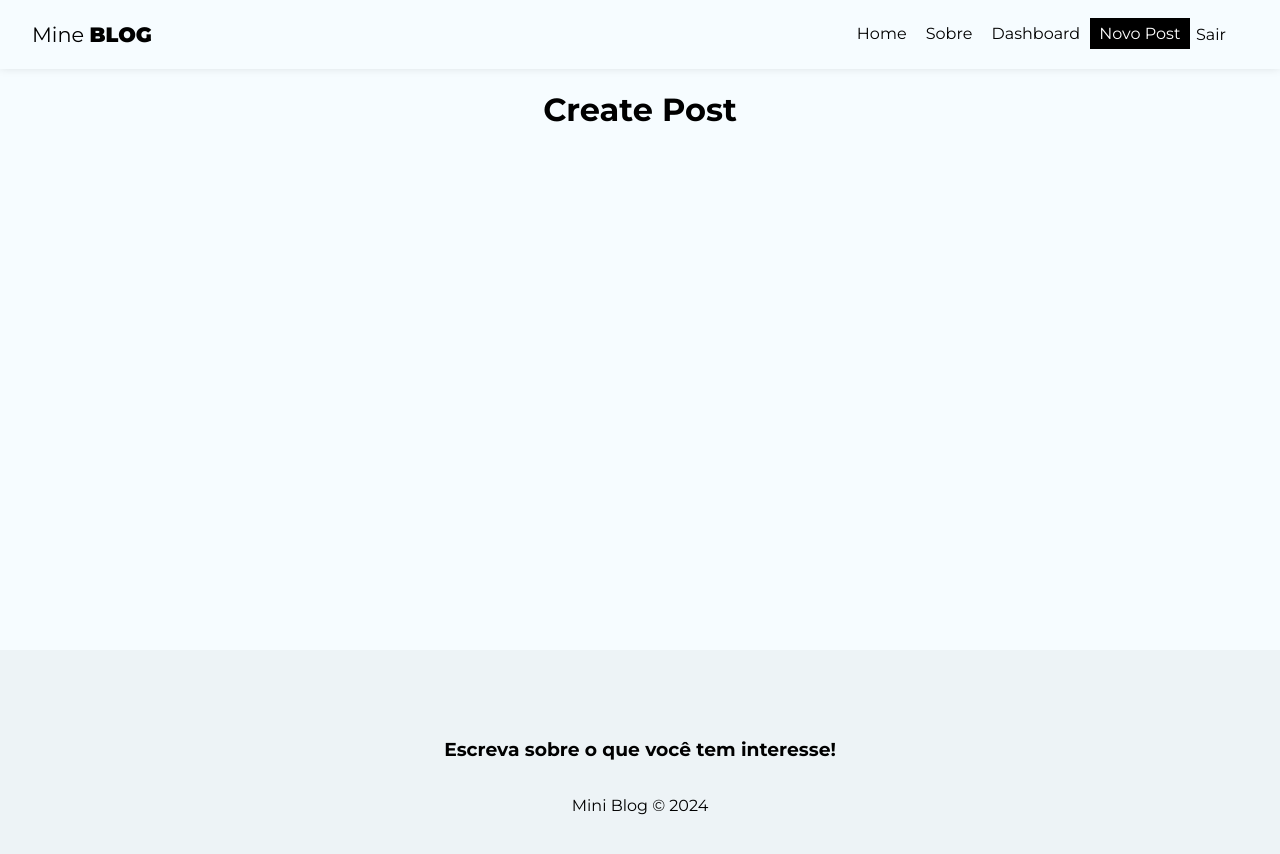
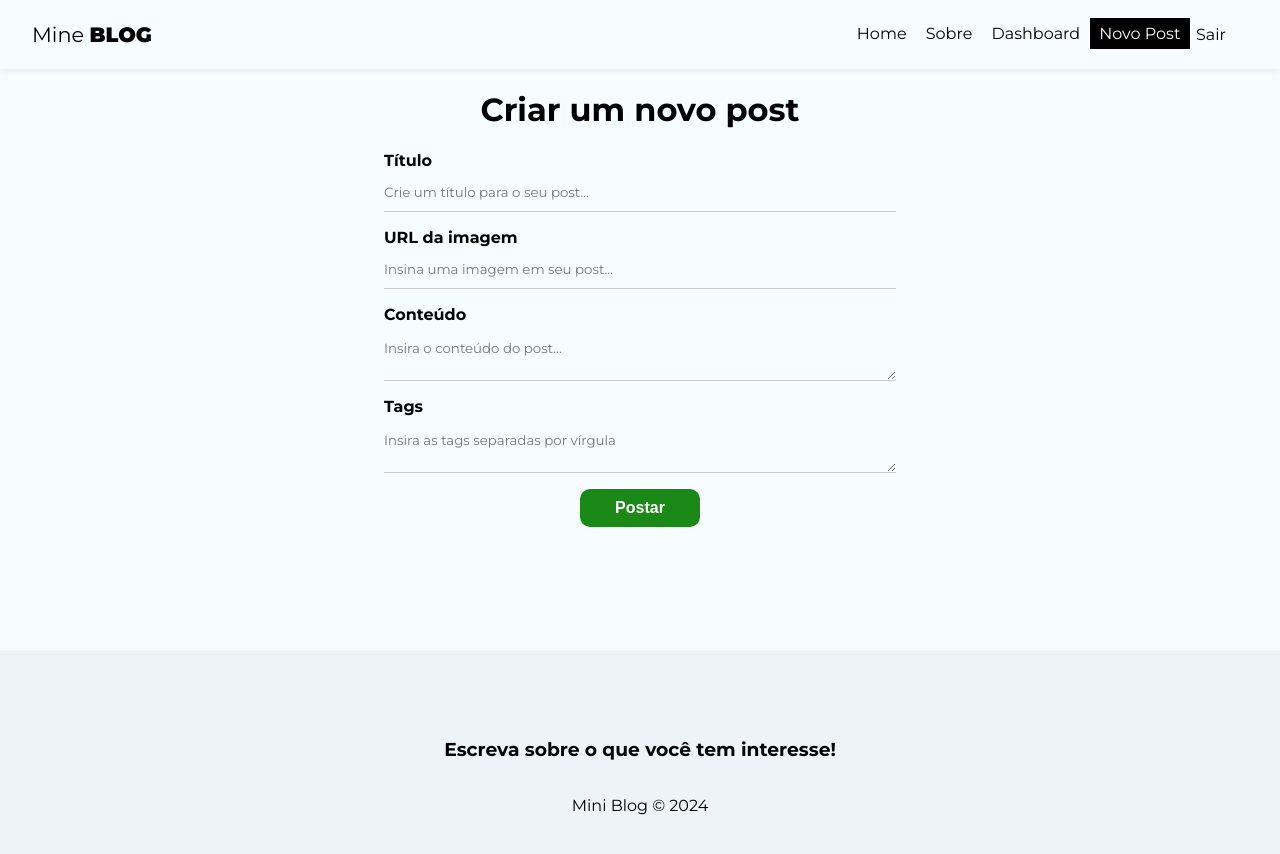
Before and after one commit to MelissaFil/mini-blog, a React (Create React App) app: page /posts/create in a window 1280 px wide. Shown: the top 854 px of the page. Built offline with nearby package versions, Linux system fonts and the light colour scheme; no server answers; sample sign-in values are in the browser's storage.

Commit message:
formulario de criacao de post

```diff
--- a/src/pages/CreatePost/CreatePost.js
+++ b/src/pages/CreatePost/CreatePost.js
@@ -1,8 +1,70 @@
 import styles from './CreatePost.module.css'
+import { useState } from 'react'
+import { Navigate } from 'react-router-dom'
+import { useAuthValue } from '../../context/AuthContex'
 
-const CreatePost = () =>{
+
+const CreatePost = () => {
+
+    const [title, setTitle] = useState("");
+    const [body, setBody] = useState("");
+    const [image, setImage] = useState("");
+    const [tags, setTags] = useState([]);
+    const [formErro, setFormError] = useState("");
+
+    const handleSubmit = (e) => {
+        e.preventDefault()
+    }
+
     return <div>
-        <h1>Create Post</h1>
+        <h1>Criar um novo post</h1>
+        <form onSubmit={handleSubmit}>
+            <label>
+                <span>Título</span>
+                <input
+                    type='text'
+                    name='title'
+                    placeholder='Crie um título para o seu post...'
+                    required
+                    onChange={(e) => setTitle(e.target.value)}
+                    value={title}
+                />
+            </label>
+            <label>
+                <span>URL da imagem</span>
+                <input
+                    type='text'
+                    name='image'
+                    placeholder='Insina uma imagem em seu post...'
+                    required
+                    onChange={(e)=>setImage(e.target.value)}
+                    value={image}
+                />
+            </label>
+            <label>
+                <span>Conteúdo</span>
+                <textarea
+                    type='text'
+                    name='body'
+                    placeholder='Insira o conteúdo do post...'
+                    required
+                    onChange={(e)=>setBody(e.target.value)}
+                    value={body}
+                ></textarea>
+            </label>
+            <label>
+                <span>Tags</span>
+                <textarea
+                    type='text'
+                    name='tags'
+                    placeholder='Insira as tags separadas por vírgula'
+                    required
+                    onChange={(e)=>setTags(e.target.value)}
+                    value={tags}
+                ></textarea>
+            </label>
+            <button className='btn'>Postar</button>
+        </form>
     </div>
 }
 
```
